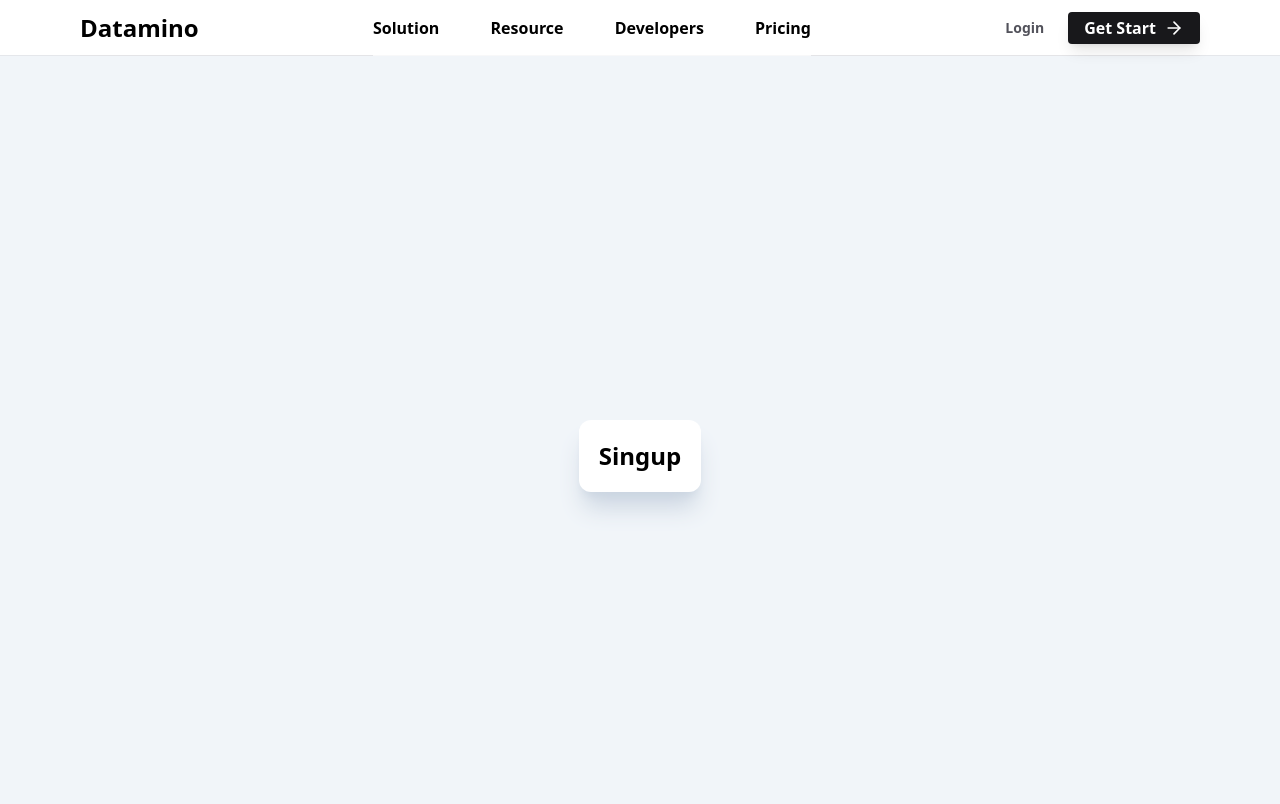
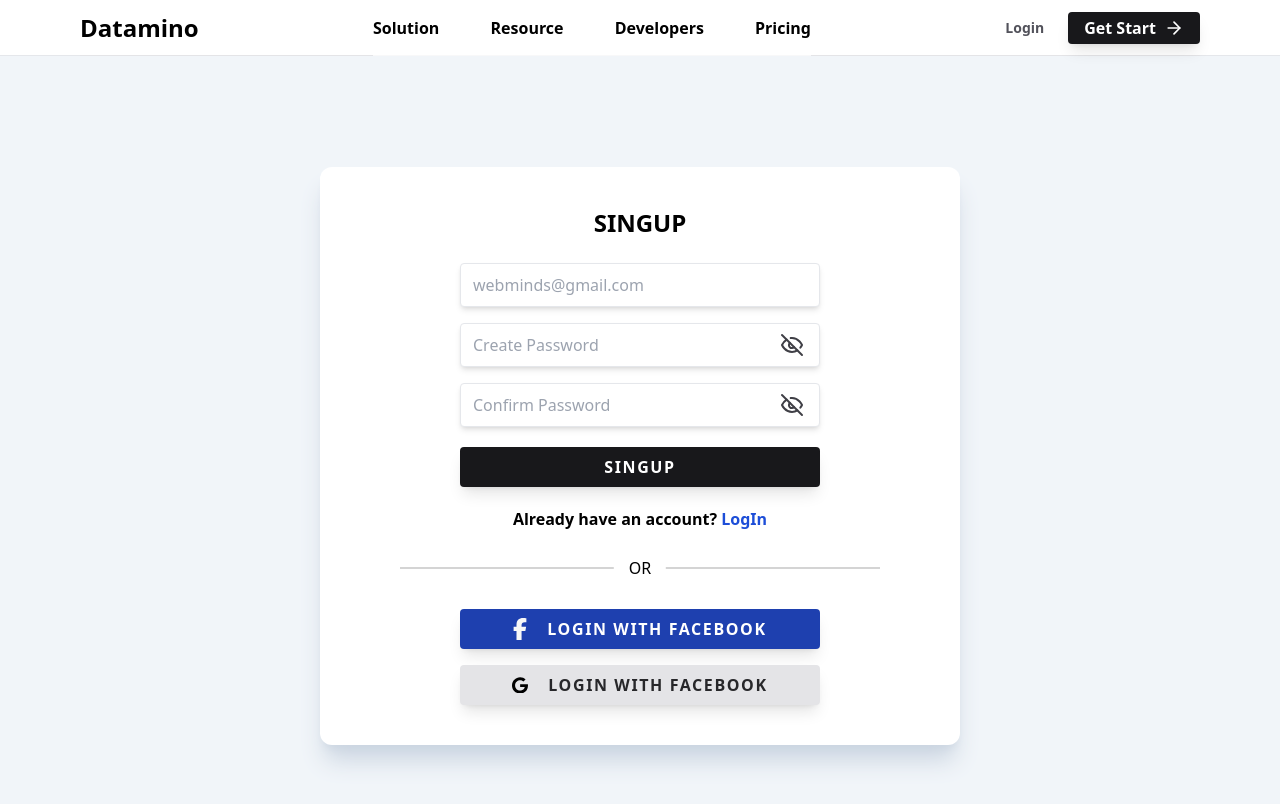
Before and after one commit to naimulislamshakil/sass-product, a React (Create React App) app: page /singup in a window 1280 px wide. Shown: the top 804 px of the page. Built offline with nearby package versions, Linux system fonts and the light colour scheme.

Commit message:
complete singup ui

```diff
--- a/src/Components/SingIn/index.tsx
+++ b/src/Components/SingIn/index.tsx
@@ -59,7 +59,7 @@ const Singin = () => {
 
 					<div className="mt-5">
 						<span className="font-semibold">
-							Already have an account?{' '}
+							Don't have an account?{' '}
 							<Link to="/singup" className="text-blue-700">
 								SingUp
 							</Link>
--- a/src/Components/Singup/index.tsx
+++ b/src/Components/Singup/index.tsx
@@ -1,10 +1,87 @@
-import React from 'react';
+import React, { useState } from 'react';
+import SocialLogin from '../SocialLogin';
+import { Link } from 'react-router-dom';
+import { Eye, EyeOff } from 'lucide-react';
 
 const Singup = () => {
+	const [hidden, isHidden] = useState(true);
+	const [confirmHidden, isConfirmHidden] = useState(true);
 	return (
 		<div className="h-screen w-full bg-slate-100 flex justify-center items-center">
-			<div className="bg-white shadow-xl shadow-slate-300 rounded-xl p-5">
-				<h1 className="flex z-40 font-bold text-2xl ">Singup</h1>
+			<div className="bg-white shadow-xl shadow-slate-300 rounded-xl p-5 lg:w-[50%] md:w-full flex flex-col justify-center items-center py-10">
+				<h1 className="flex z-40 font-bold text-2xl uppercase">singup</h1>
+
+				<form
+					action=""
+					className="flex flex-col justify-center items-center w-full"
+				>
+					<div className="mt-6 lg:w-[60%] md:w-full">
+						<input
+							type="email"
+							placeholder="webminds@gmail.com"
+							className="w-[100%] border outline-none rounded px-3 bg-white h-11 shadow-md"
+						/>
+					</div>
+
+					<div className="mt-4 lg:w-[60%] md:w-full relatives flex justify-end items-center">
+						<input
+							type={hidden ? 'password' : 'text'}
+							placeholder="Create Password"
+							className="w-[100%] border outline-none rounded px-3 bg-white h-11 shadow-md pr-3"
+						/>
+						{hidden ? (
+							<EyeOff
+								className="text-zinc-700 absolutes mr-4"
+								onClick={() => isHidden(!hidden)}
+							/>
+						) : (
+							<Eye
+								className="text-zinc-700 absolutes mr-4"
+								onClick={() => isHidden(!hidden)}
+							/>
+						)}
+					</div>
+
+					<div className="mt-4 lg:w-[60%] md:w-full relatives flex justify-end items-center">
+						<input
+							type={confirmHidden ? 'password' : 'text'}
+							placeholder="Confirm Password"
+							className="w-[100%] border outline-none rounded px-3 bg-white h-11 shadow-md pr-3"
+						/>
+						{confirmHidden ? (
+							<EyeOff
+								className="text-zinc-700 absolutes mr-4"
+								onClick={() => isConfirmHidden(!confirmHidden)}
+							/>
+						) : (
+							<Eye
+								className="text-zinc-700 absolutes mr-4"
+								onClick={() => isConfirmHidden(!confirmHidden)}
+							/>
+						)}
+					</div>
+
+					<div className="lg:w-[60%] md:w-full">
+						<input
+							type="button"
+							value="singup"
+							className="bg-zinc-900 justify-center items-center flex hover:bg-zinc-800 text-white py-2 px-7 mt-5 rounded shadow-lg transition duration-300 w-[100%] uppercase font-semibold tracking-widest"
+						/>
+					</div>
+
+					<div className="mt-5">
+						<span className="font-semibold">
+							Already have an account?{' '}
+							<Link to="/login" className="text-blue-700">
+								LogIn
+							</Link>
+						</span>
+					</div>
+				</form>
+
+				<div className="line"></div>
+
+				<SocialLogin />
 			</div>
 		</div>
 	);
```
